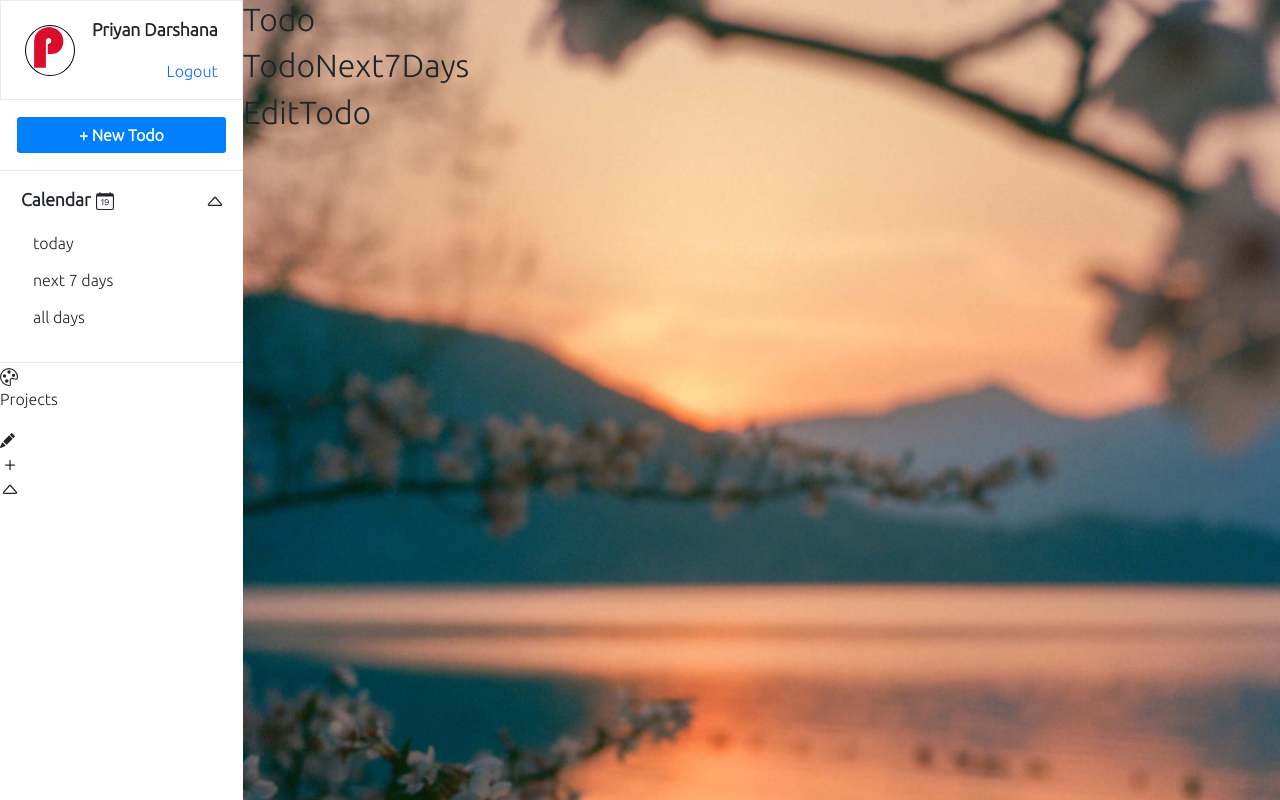
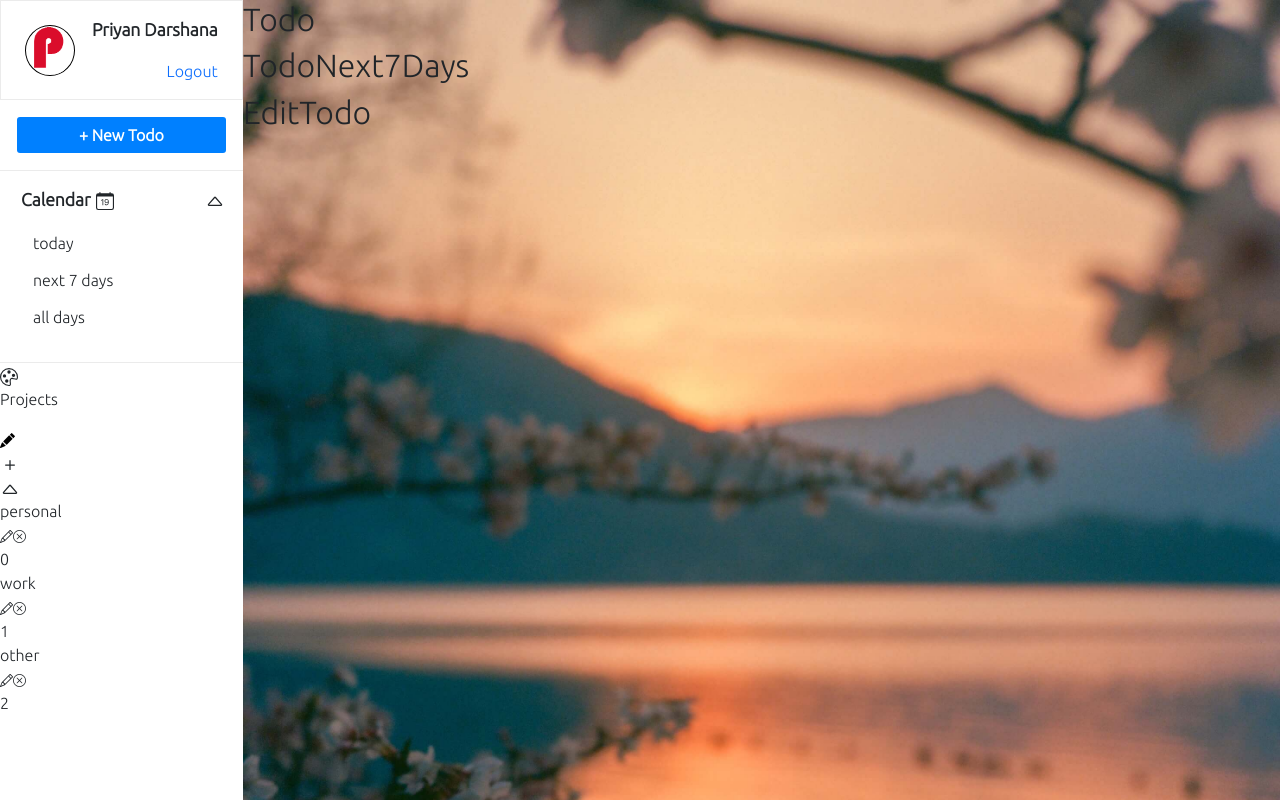
Before and after one commit to priyan1995/React-fundamenals, a React (Create React App) app: page /todo in a window 1280 px wide. Built offline with nearby package versions, Linux system fonts and the light colour scheme.

Commit message:
projects list added

```diff
--- a/src/components/Todo/Project.jsx
+++ b/src/components/Todo/Project.jsx
@@ -1,10 +1,33 @@
 import React from 'react';
+import { Pencil, XCircle } from 'react-bootstrap-icons';
 import { ProjectRename } from './ProjectRename';
 
-export const Project = () => {
+export const Project = (props) => {
+    const project = props.project
     return (
         <>
-           <ProjectRename />
+            <div className='pd-project'>
+
+                <div className='name'>
+                    {project.name}
+                </div>
+
+                <div className='btns'>
+                    <div className='edit-delete'>
+                        <span>
+                            <Pencil size="13" />
+                        </span>
+                        <span>
+                            <XCircle size="13" />
+                        </span>
+                    </div>
+
+                    <div className='total-todos'>
+                        {project.numOfTodos}
+                    </div>
+                </div>
+
+            </div>
         </>
     )
 }
--- a/src/components/Todo/Projects.jsx
+++ b/src/components/Todo/Projects.jsx
@@ -6,11 +6,13 @@ import { CaretUp, Palette, PencilFill } from 'react-bootstrap-icons';
 export const Projects = () => {
 
     const [showMenu, setShowMenu] = useState(true);
+    const [edit, setEdit] = useState(false);
+    const pencilColor = edit ? "#1EC94C" : "#000000"
 
     const projects = [
-        { id:1, name:"personal", numOfTodos:0 },
-        { id:2, name:"work", numOfTodos:1 },
-        { id:3, name:"other", numOfTodos:2 },
+        { id: 1, name: "personal", numOfTodos: 0 },
+        { id: 2, name: "work", numOfTodos: 1 },
+        { id: 3, name: "other", numOfTodos: 2 },
     ]
 
     return (
@@ -24,20 +26,37 @@ export const Projects = () => {
 
                     <div className='btns'>
                         {
-                            showMenu &&
+                            showMenu && projects.length > 0 &&
 
-                            <span>
-                                <PencilFill size='15' />
+                            <span className='edit' onClick={() => setEdit(!edit)}>
+                                <PencilFill size='15' color={pencilColor} />
                             </span>
 
                         }
 
                         <AddNewProjects />
-                        <span>
+
+                        <span className='arrow'>
                             <CaretUp size='20' />
                         </span>
+
                     </div>
                 </div>
+
+                <div className='items'>
+
+                    {
+                        projects.map(project =>
+                            <Project
+                                project={project}
+                                key={project.id}
+                                edit={edit}
+                            />
+                        )
+                    }
+
+                </div>
+
             </div>
         </>
     )
```
